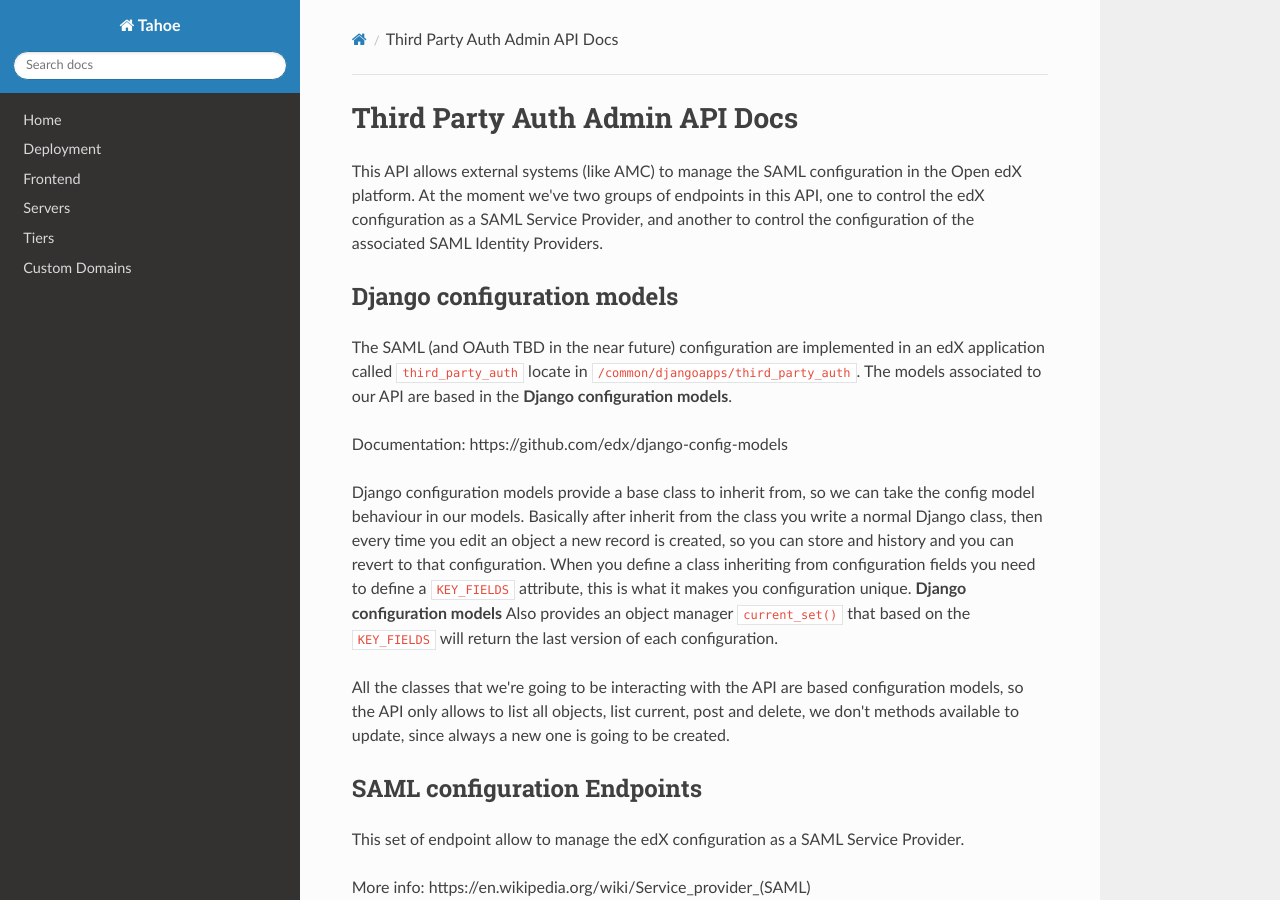
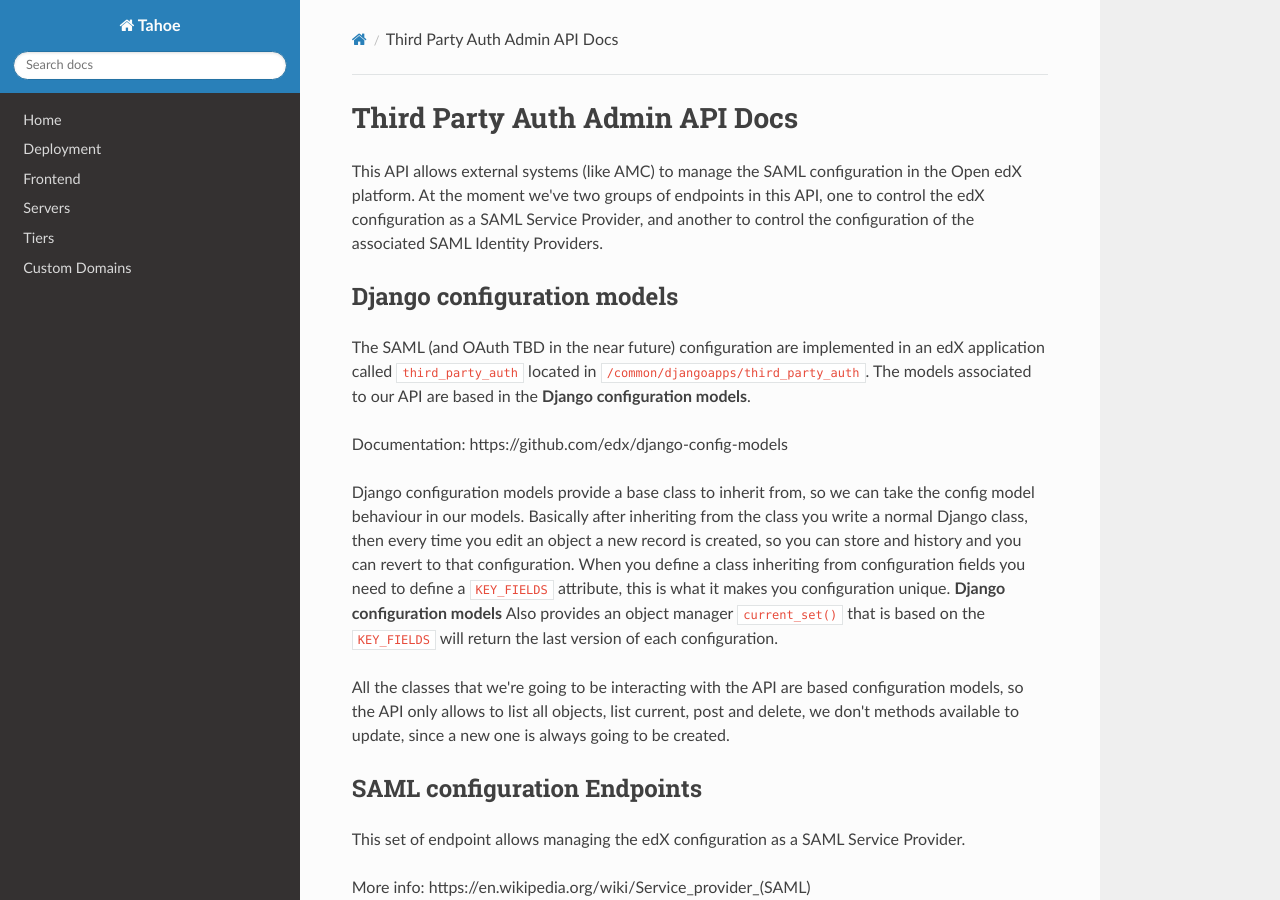
Before and after one commit to appsembler/tahoe, an MkDocs documentation site: the page built from docs/tpa-admin-api-docs.md, in a window 1280 px wide and 900 px high. Built offline with MkDocs 1.6.1, drawn with Linux system fonts in a browser that asks for light colours; nearby versions of some CDN libraries; old or Windows-style settings are respelled for this version of MkDocs.

Commit message:
Addressed Filip's notes for SAML docs PR #1

```diff
--- a/docs/tpa-admin-api-docs.md
+++ b/docs/tpa-admin-api-docs.md
@@ -3,16 +3,16 @@
 This API allows external systems (like AMC) to manage the SAML configuration in the Open edX platform. At the moment we've two groups of endpoints in this API, one to control the edX configuration as a SAML Service Provider, and another to control the configuration of the associated SAML Identity Providers.
 
 ## Django configuration models
-The SAML (and OAuth TBD in the near future) configuration are implemented in an edX application called `third_party_auth` locate in `/common/djangoapps/third_party_auth`. The models associated to our API are based in the **Django configuration models**.
+The SAML (and OAuth TBD in the near future) configuration are implemented in an edX application called `third_party_auth` located in `/common/djangoapps/third_party_auth`. The models associated to our API are based in the **Django configuration models**.
 
 Documentation: https://github.com/edx/django-config-models
 
-Django configuration models provide a base class to inherit from, so we can take the config model behaviour in our models. Basically after inherit from the class you write a normal Django class, then every time you edit an object a new record is created, so you can store and history and you can revert to that configuration. When you define a class inheriting from configuration fields you need to define a `KEY_FIELDS` attribute, this is what it makes you configuration unique. **Django configuration models** Also provides an object manager `current_set()` that based on the `KEY_FIELDS` will return the last version of each configuration.
+Django configuration models provide a base class to inherit from, so we can take the config model behaviour in our models. Basically after inheriting from the class you write a normal Django class, then every time you edit an object a new record is created, so you can store and history and you can revert to that configuration. When you define a class inheriting from configuration fields you need to define a `KEY_FIELDS` attribute, this is what it makes you configuration unique. **Django configuration models** Also provides an object manager `current_set()` that is based on the `KEY_FIELDS` will return the last version of each configuration.
 
-All the classes that we're going to be interacting with the API are based configuration models, so the API only allows to list all objects, list current, post and delete, we don't methods available to update, since always a new one is going to be created.
+All the classes that we're going to be interacting with the API are based configuration models, so the API only allows to list all objects, list current, post and delete, we don't methods available to update, since a new one is always going to be created.
 
 ## SAML configuration Endpoints
-This set of endpoint allow to manage the edX configuration as a SAML Service Provider.
+This set of endpoint allows managing the edX configuration as a SAML Service Provider.
 
 More info: https://en.wikipedia.org/wiki/Service_provider_(SAML)
 
```
